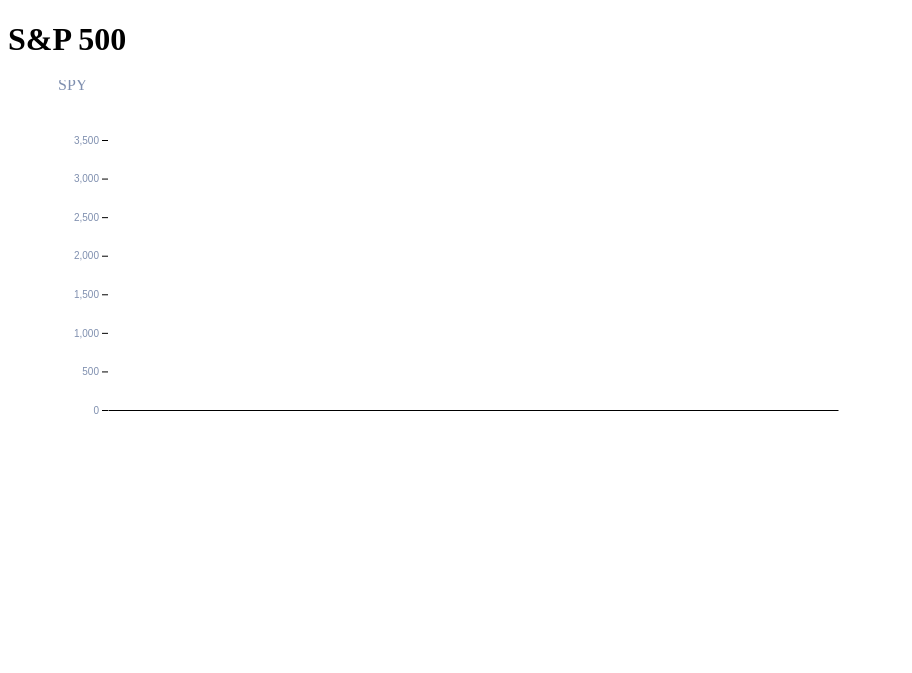
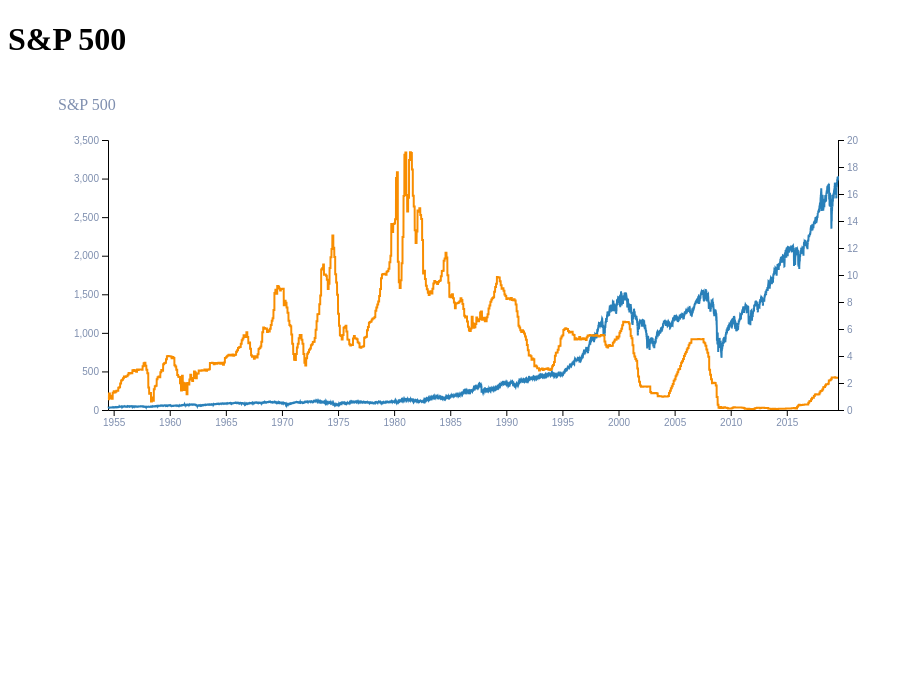
Before and after one commit to HongfeiLi365/Data-visualization, a plain HTML site: page index.html in a window 1280 px wide. Shown: the whole page, without its empty margins (0-912 px from the left). Drawn offline with nearby package versions, Linux system fonts and the light colour scheme.

Commit message:
full plot setup including S&P500 index, interest rates, dual y axis, mousemove and tooltips

```diff
--- a/script.js
+++ b/script.js
@@ -6,7 +6,8 @@ var margin = {top: 30, right: 20, bottom: 100, left: 50},
 
 
 
-var parseDate = d3.timeParse('%m/%d/%Y'),
+var parseDate = d3.timeParse('%Y-%m-%d'),
+    bisectDate = d3.bisector(function(d) { return d.date; }).left,
     legendFormat = d3.timeFormat('%b %d, %Y');
 
 function type(d) {
@@ -24,34 +25,51 @@ async function init() {
     console.log(data);
 
 
-
+    // x scale
     x = d3.scaleUtc()
     .domain(d3.extent(data, d => d.date))
     .range([margin.left, width - margin.right]);
 
-    y = d3.scaleLinear()
+    // price scale
+    y_price = d3.scaleLinear()
     .domain([0, d3.max(data, d => d.price)]).nice()
     .range([height - margin.bottom, margin.top]);
 
+    // rate scale
+    y_rate = d3.scaleLinear()
+    .domain([0, d3.max(data, d => d.rate)]).nice()
+    .range([height - margin.bottom, margin.top]);
 
+    // function to draw x axis
     xAxis = g => g
     .attr("transform", `translate(0,${height - margin.bottom})`)
     .call(d3.axisBottom(x).ticks(width / 80).tickSizeOuter(0));
 
-    yAxis = g => g
+    // function to draw y axis
+    yAxisLeft = g => g
     .attr("transform", `translate(${margin.left},0)`)
-    .call(d3.axisLeft(y))
-    .call(g => g.select(".domain").remove())
-    .call(g => g.select(".tick:last-of-type text").clone()
-        .attr("x", 3)
-        .attr("text-anchor", "start")
-        .attr("font-weight", "bold")
-        .text(data.y));
+    .call(d3.axisLeft(y_price))
+    // .call(g => g.select(".domain").remove())
+    // .call(g => g.select(".tick:last-of-type text").clone()
+    //     .attr("x", 3)
+    //     .attr("text-anchor", "start")
+    //     .attr("font-weight", "bold")
+    //     .text(data.y));
 
-    priceLine = d3.line()
+    yAxisRight = g => g
+    .attr("transform", "translate(" + (width - margin.right) + ",0)")
+    .call(d3.axisRight(y_rate))
+
+
+    // define price line
+    var priceLine = d3.line()
     .defined(d => !isNaN(d.price))
     .x(d => x(d.date))
-    .y(d => y(d.price));
+    .y(d => y_price(d.price));
+
+    var rateLine = d3.line()
+    .x(function(d) { return x(d.date); })
+    .y(function(d) { return y_rate(d.rate); });
 
     var svg = d3.select('#viz').append('svg')
     .attr('class', 'chart')
@@ -69,27 +87,86 @@ async function init() {
     .attr("transform", "translate(0," + height + ")")
     .call(xAxis);
 
-    // draw y axis
+    // draw y axis (price)
     focus.append("g")
     .attr("class", "y axis")
-    .call(yAxis);
+    .call(yAxisLeft);
+
+    // draw y axis (rate)
+    focus.append("g")
+    .attr("class", "y axis")
+    .call(yAxisRight);
 
 
-    focus.append("path")
-    .datum(data) // 10. Binds data to the line
-    .attr("class", "chart__line chart__price--focus line") // Assign a class for styling
-    .attr("d", priceLine); // 11. Calls the line generator
+    var priceChart = focus.append("path")
+    .datum(data)
+    .attr("class", "chart__line chart__price--focus line")
+    .attr("d", priceLine);
 
+    var rateChart = focus.append("path")
+    .datum(data)
+    .attr("class", "chart__line chart__rate--focus line")
+    .attr("d", rateLine);
+
+    var helper = focus.append('g')
+      .attr('class', 'chart__helper')
+      .style('text-anchor', 'end')
+      .attr('transform', 'translate(' + width + ', 0)');
+
+    var helperText = helper.append('text')
+
+    var priceTooltip = focus.append('g')
+    .attr('class', 'chart__tooltip--price')
+    .append('circle')
+    .style('display', 'none')
+    .attr('r', 2.5);
+
+  var rateTooltip = focus.append('g')
+    .attr('class', 'chart__tooltip--rate')
+    .append('circle')
+    .style('display', 'none')
+    .attr('r', 2.5);
+
+  var mouseArea = svg.append('g')
+    .attr('class', 'chart__mouse')
+    .append('rect')
+    .attr('class', 'chart__overlay')
+    .attr('width', width)
+    .attr('height', height)
+    .attr('transform', 'translate(' + margin.left + ',' + margin.top + ')')
+    .on('mouseover', function() {
+      helper.style('display', null);
+      priceTooltip.style('display', null);
+      rateTooltip.style('display', null);
+    })
+    .on('mouseout', function() {
+      helper.style('display', 'none');
+      priceTooltip.style('display', 'none');
+      rateTooltip.style('display', 'none');
+    })
+    .on('mousemove', mousemove);
+
+
+    function mousemove() {
+      var x0 = x.invert(d3.mouse(this)[0]);
+      var i = bisectDate(data, x0, 1);
+      var d0 = data[i - 1];
+      var d1 = data[i];
+      var d = x0 - d0.date > d1.date - x0 ? d1 : d0;
+      helperText.text(legendFormat(new Date(d.date)) + ' - S&P 500: ' + d.price + ' Interest Rate: ' + d.rate);
+      priceTooltip.attr('transform', 'translate(' + x(d.date) + ',' + y_price(d.price) + ')');
+      rateTooltip.attr('transform', 'translate(' + x(d.date) + ',' + y_rate(d.rate) + ')');
+    }
 
     var legend = svg.append('g')
     .attr('class', 'chart__legend')
     .attr('width', width)
     .attr('height', 30)
-    .attr('transform', 'translate(' + margin2.left + ', 10)');
+    .attr('transform', 'translate(' + margin2.left + ', 30)');
 
     legend.append('text')
     .attr('class', 'chart__symbol')
-    .text('SPY')
+    .text('S&P 500')
 }
 
 
--- a/style.css
+++ b/style.css
@@ -12,3 +12,23 @@
     stroke-width: 2px;
     stroke: #2980b9;
   }
+
+.chart__rate--focus {
+    stroke-width: 2px;
+    stroke: #f88d00;
+  }
+
+.chart__overlay {
+    opacity: 0;
+    pointer-events: all;
+  }
+
+.chart__tooltip--price {
+    fill: none;
+    stroke: #f00;
+  }
+
+.chart__tooltip--rate {
+    fill: none;
+    stroke: #f00;
+  }
```
